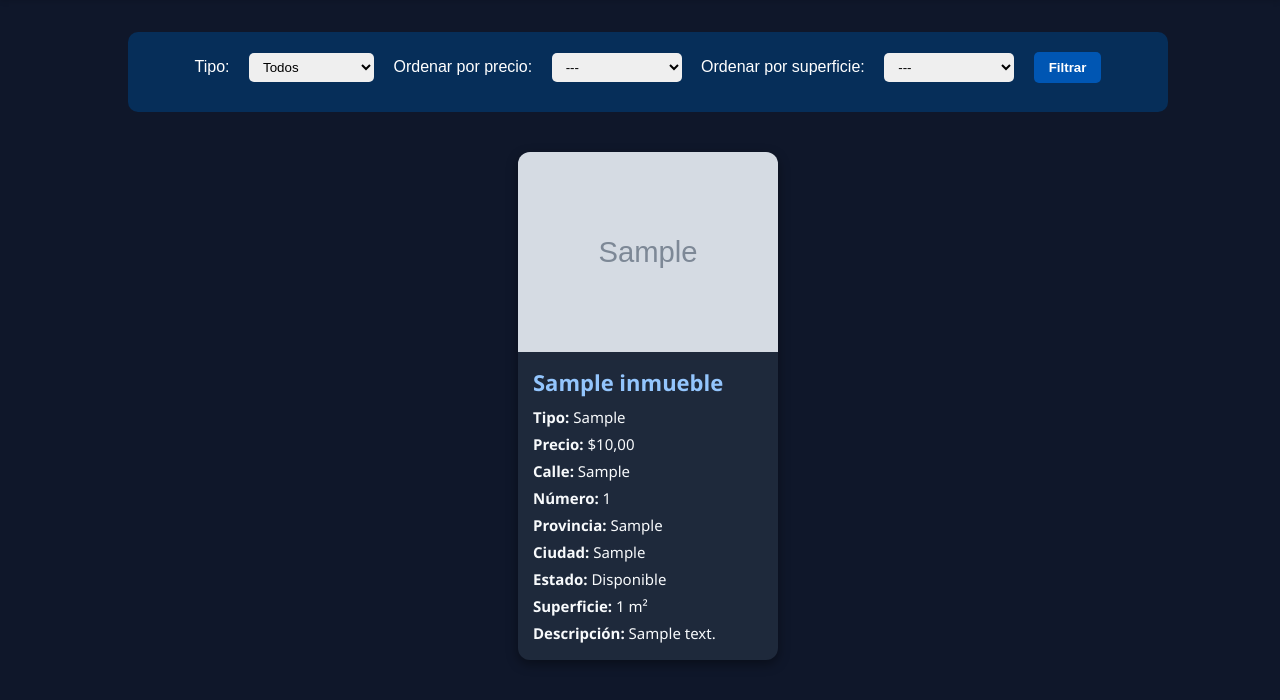
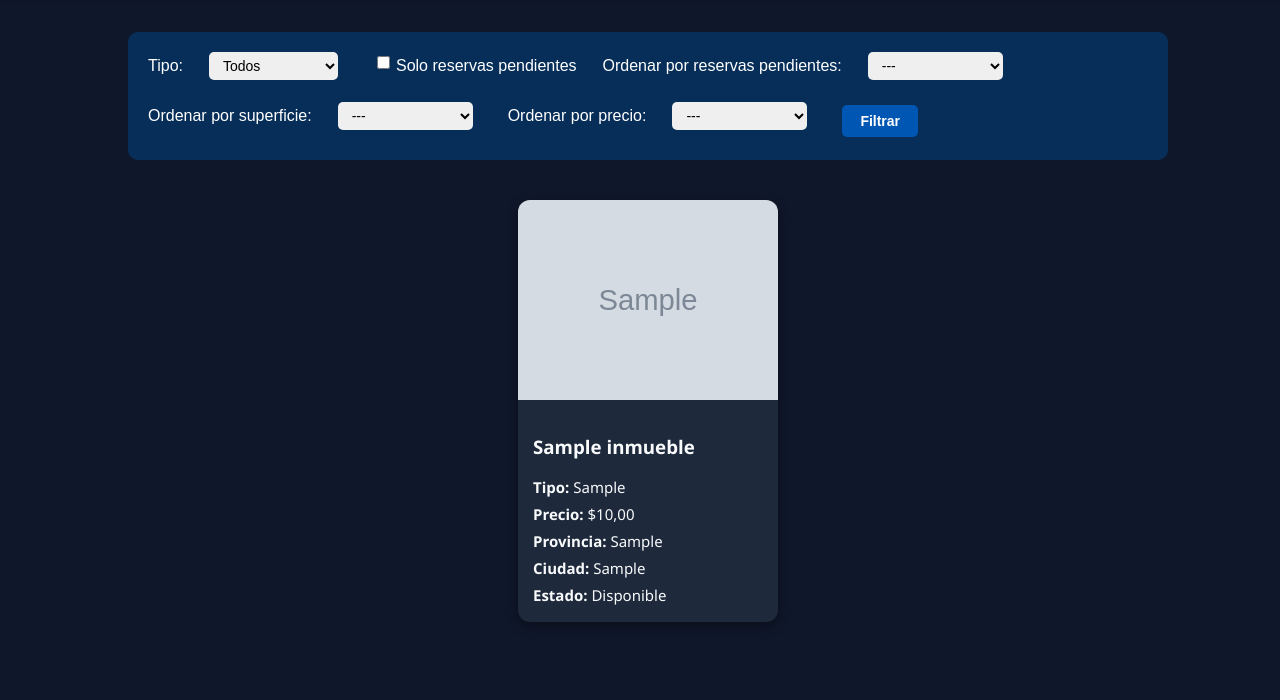
Before and after one commit to tomaspaoletti00/Ingenieria-de-Software-2, a Django app: page /inmuebles/inmuebles/ in a window 1280 px wide. Shown: the part 80-780 px from the top of the page. Run offline with Django 5.2, Linux system fonts and the light colour scheme; a user stored in the database is signed in; tables that the repository leaves empty hold one stand-in row (values such as "Sample post"); grey boxes marked "Sample" are stand-in pictures; data that the repository does not hold is empty.

Commit message:
Cambios en lista de inmuebles, filtros y notificaciones por reservas pendientes

```diff
--- a/gestion_inmuebles/models.py
+++ b/gestion_inmuebles/models.py
@@ -39,6 +39,10 @@ class Inmueble(models.Model):
 
     def __str__(self):
         return f"{self.nombre} - ${self.precio}"
+
+    @property
+    def reservas_pendientes(self):
+        return self.reserva_set.filter(estado='pendiente').count()
 
 
 
--- a/gestion_inmuebles/views.py
+++ b/gestion_inmuebles/views.py
@@ -4,6 +4,8 @@ from django.shortcuts import render, redirect, get_object_or_404
 from gestion_inmuebles.models import Departamento, Casa, Local, Cochera
 from .forms import InmuebleForm, FormularioDepartamento, FormularioCasa, FormularioLocal, FormularioCochera
 from .models import Inmueble
+from django.db.models import Count, Q
+from gestion_usuarios.views import es_empleado
 
 def adminInmuebles(request):
     return render(request, 'gestion_inmuebles/adminInmuebles.html')
@@ -18,27 +20,53 @@ def crear_inmueble(request):
         form = InmuebleForm()
     return render(request, 'gestion_inmuebles/formulario_inmueble.html', {'form': form})
 
+from django.db.models import Count, Q
+
+
 def listar_Inmuebles(request):
     tipo_filtro = request.GET.get('tipo')
     orden_superficie = request.GET.get("orden_superficie")
     orden_precio = request.GET.get("orden_precio")
-    largo_plaza = request.GET.get("largo_plaza")  # Nuevo filtro para cochera
+    largo_plaza = request.GET.get("largo_plaza")
     ancho_plaza = request.GET.get("ancho_plaza")
+
+    usuario = request.user
+    puede_ver_reservas = es_empleado(usuario)
+    solo_con_reservas = request.GET.get("solo_con_reservas") if puede_ver_reservas else None
+    orden_reservas = request.GET.get("orden_reservas") if puede_ver_reservas else None
 
     inmuebles_base = Inmueble.objects.exclude(activo="0")
 
-    # Aplicar ordenamientos
+    # Anotar reservas pendientes con otro nombre para no pisar property
+    if puede_ver_reservas:
+        inmuebles_base = inmuebles_base.annotate(
+            reservas_pendientes_count=Count('reserva', filter=Q(reserva__estado='pendiente'))
+        )
+        if solo_con_reservas == "si":
+            inmuebles_base = inmuebles_base.filter(reservas_pendientes_count__gt=0)
+
+    # Preparar ordenamientos
+    orden_fields = []
+
+    # Ordenar por cantidad de reservas pendientes si se selecciona
+    if orden_reservas == "desc":
+        orden_fields.append("-reservas_pendientes_count")
+    elif orden_reservas == "asc":
+        orden_fields.append("reservas_pendientes_count")
+
     if orden_superficie == "asc":
-        inmuebles_base = inmuebles_base.order_by("superficie")
+        orden_fields.append("superficie")
     elif orden_superficie == "desc":
-        inmuebles_base = inmuebles_base.order_by("-superficie")
+        orden_fields.append("-superficie")
 
     if orden_precio == "asc":
-        inmuebles_base = inmuebles_base.order_by("precio")
+        orden_fields.append("precio")
     elif orden_precio == "desc":
-        inmuebles_base = inmuebles_base.order_by("-precio")
+        orden_fields.append("-precio")
 
-    # Filtrar por tipo
+    if orden_fields:
+        inmuebles_base = inmuebles_base.order_by(*orden_fields)
+
     if tipo_filtro:
         inmuebles_base = inmuebles_base.filter(tipo=tipo_filtro)
 
@@ -64,34 +92,41 @@ def listar_Inmuebles(request):
                         continue
 
         if tipo.lower() == "cochera":
-        # Largo
             if largo_plaza:
                 try:
                     largo_plaza_val = float(largo_plaza)
                 except ValueError:
                     largo_plaza_val = None
-
                 if largo_plaza_val is not None and tipo_obj.largo_plaza < largo_plaza_val:
                     continue
 
-            # Ancho
             if ancho_plaza:
                 try:
                     ancho_plaza_val = float(ancho_plaza)
                 except ValueError:
                     ancho_plaza_val = None
-
                 if ancho_plaza_val is not None and tipo_obj.ancho_plaza < ancho_plaza_val:
                     continue
 
-        # Solo agregar si coincide con filtro de tipo o no hay filtro
-        if not tipo_filtro or tipo.lower() == tipo_filtro.lower():
-            inmuebles.append({'tipo': tipo, 'objeto': tipo_obj})
+        if puede_ver_reservas:
+            count = getattr(inmueble, 'reservas_pendientes_count', 0)
+            setattr(tipo_obj, 'reservas_pendientes_annotated', count)
+        else:
+            setattr(tipo_obj, 'reservas_pendientes_annotated', 0)
+
+        inmuebles.append({
+            'tipo': tipo,
+            'objeto': tipo_obj,
+        })
 
     return render(request, 'gestion_inmuebles/listaInmuebles.html', {
         'inmuebles': inmuebles,
         'tipo': tipo_filtro,
-        'largo_plaza': largo_plaza,  # Pasar al template para mantener selección en el filtro
+        'largo_plaza': largo_plaza,
+        'ancho_plaza': ancho_plaza,
+        'puede_ver_reservas': puede_ver_reservas,
+        'solo_con_reservas': solo_con_reservas,
+        'orden_reservas': orden_reservas,
     })
 
 # Esto es todo lo de la parte para agregar inmuebles de los cuatro tipos
--- a/gestion_usuarios/views.py
+++ b/gestion_usuarios/views.py
@@ -78,7 +78,6 @@ def es_admin(user):
     return user.is_authenticated and user.is_superuser
 
 @user_passes_test(es_empleado)
-
 def panelEmp(request):
     return render(request, 'gestion_usuarios/panel-emp.html')
 
--- a/static/styles/listaInmuebles.css
+++ b/static/styles/listaInmuebles.css
@@ -105,3 +105,63 @@ body {
 .card-link * {
     text-decoration: none !important;
 }
+
+
+        .filtros {
+            background-color: #062e59;
+            padding: 20px;
+            border-radius: 10px;
+            margin: 20px auto;
+            max-width: 1000px;
+            color: white;
+            font-family: Arial, sans-serif;
+        }
+
+        .filtro-form label,
+        .filtro-form select,
+        .filtro-form input {
+            margin-right: 15px;
+            margin-bottom: 10px;
+        }
+
+        .filtro-form select,
+        .filtro-form input {
+            padding: 6px 10px;
+            border-radius: 5px;
+            border: none;
+        }
+
+        .filtro-form button {
+            padding: 8px 15px;
+            background-color: #0056b3;
+            border: none;
+            color: white;
+            font-weight: bold;
+            border-radius: 5px;
+            cursor: pointer;
+        }
+
+        .filtro-form button:hover {
+            background-color: #003d80;
+        }
+
+        .card.no-disponible {
+            filter: grayscale(10%);
+            background-color: rgba(240, 240, 240, 0.38); /* Fondo más claro y semi-transparente */
+            position: relative;
+        }
+
+        .card.no-disponible::before {
+            content: attr(data-estado);
+            position: absolute;
+            top: 8px;
+            left: 8px;
+            background-color: rgba(0, 0, 0, 0.7);
+            color: white;
+            padding: 4px 8px;
+            border-radius: 5px;
+            font-size: 0.9rem;
+            font-weight: bold;
+            z-index: 1;
+            text-transform: uppercase;
+        }
--- a/templates/base.html
+++ b/templates/base.html
@@ -42,7 +42,11 @@
                 {% endif %}
 
                 {% if user.is_authenticated and not user.is_staff %}
-                    <li><span>Hola, {{ user.first_name|default:user.username }} !</span></li>
+                 <li>
+                <span style="color: #98c5dd;
+                font-weight: bold;padding: 6px 12px;border-radius: 20px; font-size: 0.9rem;
+                letter-spacing: 0.5px ">Hola, {{ user.first_name|default:user.username }} !</li>
+
                 {% endif %}
 
                 <li><a href="/">Home</a></li>
--- a/templates/gestion_inmuebles/listaInmuebles.html
+++ b/templates/gestion_inmuebles/listaInmuebles.html
@@ -6,6 +6,9 @@
     <meta charset="UTF-8">
     <title>Lista de Inmuebles</title>
     <link rel="stylesheet" href="{% static 'styles/listaInmuebles.css' %}">
+</head>
+
+<body>
 <style>
   .filtros {
     background-color: #062e59;
@@ -17,57 +20,77 @@
     font-family: Arial, sans-serif;
   }
 
-        .filtro-form label,
-        .filtro-form select,
-        .filtro-form input {
-            margin-right: 15px;
-            margin-bottom: 10px;
+  .filtro-form {
+    display: flex;
+    flex-wrap: wrap;
+    gap: 12px 20px;
+    align-items: center;
+  }
+
+  .filtro-form > * {
+    display: flex;
+    align-items: center;
+  }
+
+  .filtro-form label {
+    margin-right: 6px;
+    white-space: nowrap;
   }
 
   .filtro-form select,
-        .filtro-form input {
-            padding: 6px 10px;
+  .filtro-form input[type="number"],
+  .filtro-form input[type="checkbox"] {
+    padding: 5px 10px;
     border-radius: 5px;
     border: none;
+    font-size: 14px;
+  }
+
+  .checkbox-container {
+    cursor: pointer;
+    user-select: none;
+    color: white;
+  }
+
+  .checkbox-container input[type="checkbox"] {
+    margin-right: 6px;
   }
 
   .filtro-form button {
-            padding: 8px 15px;
+    padding: 8px 18px;
     background-color: #0056b3;
     border: none;
     color: white;
     font-weight: bold;
     border-radius: 5px;
     cursor: pointer;
+    font-size: 14px;
   }
 
   .filtro-form button:hover {
     background-color: #003d80;
   }
 
-        .card.no-disponible {
-            filter: grayscale(10%);
-            background-color: rgba(240, 240, 240, 0.38); /* Fondo más claro y semi-transparente */
-            position: relative;
+  .notificacion {
+    position: absolute;
+    top: 10px;
+    right: 10px;
+    background-color: red;
+    color: white;
+    font-weight: bold;
+    font-size: 0.8rem;
+    padding: 4px 8px;
+    border-radius: 999px;
+    z-index: 2;
 }
 
-        .card.no-disponible::before {
-            content: attr(data-estado);
-            position: absolute;
-            top: 8px;
-            left: 8px;
-            background-color: rgba(0, 0, 0, 0.7);
-            color: white;
-            padding: 4px 8px;
-            border-radius: 5px;
-            font-size: 0.9rem;
-            font-weight: bold;
-            z-index: 1;
-            text-transform: uppercase;
+.card-link {
+    position: relative; /* Para que la notificación se posicione respecto al link */
+    display: block;
 }
 </style>
-</head>
-<body>
+
+
 
 
 <div class="filtros">
@@ -81,18 +104,34 @@
       <option value="Cochera" {% if request.GET.tipo == "Cochera" %}selected{% endif %}>Cochera</option>
     </select>
 
-            <label for="orden_precio">Ordenar por precio:</label>
-            <select name="orden_precio" id="orden_precio">
+    {% if user.is_staff %}
+      <label class="checkbox-container" for="solo_con_reservas">
+        <input type="checkbox" name="solo_con_reservas" id="solo_con_reservas" value="si"
+               {% if solo_con_reservas == "si" %}checked{% endif %}
+               {% if not puede_ver_reservas %}disabled{% endif %}>
+        Solo reservas pendientes
+      </label>
+
+      <label for="orden_reservas">Ordenar por reservas pendientes:</label>
+      <select name="orden_reservas" id="orden_reservas" {% if not puede_ver_reservas %}disabled{% endif %}>
         <option value="">---</option>
-                <option value="asc" {% if request.GET.orden_precio == "asc" %}selected{% endif %}>Menor a mayor</option>
-                <option value="desc" {% if request.GET.orden_precio == "desc" %}selected{% endif %}>Mayor a menor</option>
+        <option value="asc" {% if orden_reservas == "asc" %}selected{% endif %}>Menor a mayor</option>
+        <option value="desc" {% if orden_reservas == "desc" %}selected{% endif %}>Mayor a menor</option>
       </select>
+    {% endif %}
 
     <label for="orden_superficie">Ordenar por superficie:</label>
     <select name="orden_superficie" id="orden_superficie">
       <option value="">---</option>
       <option value="asc" {% if request.GET.orden_superficie == "asc" %}selected{% endif %}>Menor a mayor</option>
       <option value="desc" {% if request.GET.orden_superficie == "desc" %}selected{% endif %}>Mayor a menor</option>
+    </select>
+
+    <label for="orden_precio">Ordenar por precio:</label>
+    <select name="orden_precio" id="orden_precio">
+      <option value="">---</option>
+      <option value="asc" {% if request.GET.orden_precio == "asc" %}selected{% endif %}>Menor a mayor</option>
+      <option value="desc" {% if request.GET.orden_precio == "desc" %}selected{% endif %}>Mayor a menor</option>
     </select>
 
     <label for="largo_plaza" id="label_largo_plaza" style="display:none;">Largo de Plaza mínimo (m):</label>
@@ -107,44 +146,29 @@
   </form>
 </div>
 
+
+  </form>
+</div>
+
 <div class="container">
-    {# Mostrar primero los inmuebles DISPONIBLES #}
     {% for inmueble in inmuebles %}
         {% if inmueble.objeto.estado == 'Disponible' %}
             {% with inmueble=inmueble.objeto tipo=inmueble.tipo %}
                 <a href="{% url 'inmueble_detalle' inmueble.id %}" class="card-link">
                     <div class="card">
+                         {% if user.is_staff and inmueble.reservas_pendientes %}
+                             <div class="notificacion">{{ inmueble.reservas_pendientes }}</div>
+                         {% endif %}
                         {% if inmueble.imagen %}
                             <img src="{{ inmueble.imagen.url }}" alt="Imagen de {{ inmueble.nombre }}">
                         {% endif %}
                         <div class="card-content">
-                            <h2>{{ inmueble.nombre }}</h2>
+                            <h3>{{ inmueble.nombre }}</h3>
                             <p><strong>Tipo:</strong> {{ inmueble.tipo }}</p>
                             <p><strong>Precio:</strong> ${{ inmueble.precio }}</p>
-                            <p><strong>Calle:</strong> {{ inmueble.calle }}</p>
-                            <p><strong>Número:</strong> {{ inmueble.numero }}</p>
                             <p><strong>Provincia:</strong> {{ inmueble.provincia }}</p>
                             <p><strong>Ciudad:</strong> {{ inmueble.ciudad }}</p>
                             <p><strong>Estado:</strong> {{ inmueble.get_estado_display }}</p>
-                            <p><strong>Superficie:</strong> {{ inmueble.superficie }} m²</p>
-                            {% if inmueble.tipo == "Departamento" or inmueble.tipo == "Casa" %}
-                                <p><strong>Habitaciones:</strong> {{ inmueble.habitaciones }}</p>
-                                <p><strong>Baños:</strong> {{ inmueble.banios }}</p>
-                                <p><strong>Cochera:</strong> {{ inmueble.tiene_cochera|yesno:"Sí,No" }}</p>
-                                <p><strong>Internet:</strong> {{ inmueble.tiene_internet|yesno:"Sí,No" }}</p>
-                            {% elif inmueble.tipo == "Local" %}
-                                <p><strong>Habitaciones:</strong> {{ inmueble.habitaciones }}</p>
-                                <p><strong>Frente:</strong> {{ inmueble.frente }} m</p>
-                                <p><strong>Fondo:</strong> {{ inmueble.fondo }} m</p>
-                            {% elif inmueble.tipo == "Cochera" %}
-                                <p><strong>Tipo de Cochera:</strong> {{ inmueble.tipo_cochera }}</p>
-                                <p><strong>Largo plaza:</strong> {{ inmueble.largo_plaza }} m</p>
-                                <p><strong>Ancho plaza:</strong> {{ inmueble.ancho_plaza }} m</p>
-                                <p><strong>Plazas:</strong> {{ inmueble.plazas }}</p>
-                            {% endif %}
-                            {% if inmueble.descripcion %}
-                                <p><strong>Descripción:</strong> {{ inmueble.descripcion }}</p>
-                            {% endif %}
                         </div>
                     </div>
                 </a>
@@ -152,7 +176,6 @@
         {% endif %}
     {% endfor %}
 
-    {# Luego los NO DISPONIBLES y MANTENIMIENTO #}
     {% for inmueble in inmuebles %}
         {% if inmueble.objeto.estado != 'Disponible' %}
             {% with inmueble=inmueble.objeto tipo=inmueble.tipo %}
@@ -162,33 +185,12 @@
                             <img src="{{ inmueble.imagen.url }}" alt="Imagen de {{ inmueble.nombre }}">
                         {% endif %}
                         <div class="card-content">
-                            <h2>{{ inmueble.nombre }}</h2>
+                            <h3>{{ inmueble.nombre }}</h3>
                             <p><strong>Tipo:</strong> {{ inmueble.tipo }}</p>
                             <p><strong>Precio:</strong> ${{ inmueble.precio }}</p>
-                            <p><strong>Calle:</strong> {{ inmueble.calle }}</p>
-                            <p><strong>Número:</strong> {{ inmueble.numero }}</p>
                             <p><strong>Provincia:</strong> {{ inmueble.provincia }}</p>
                             <p><strong>Ciudad:</strong> {{ inmueble.ciudad }}</p>
                             <p><strong>Estado:</strong> {{ inmueble.get_estado_display }}</p>
-                            <p><strong>Superficie:</strong> {{ inmueble.superficie }} m²</p>
-                            {% if inmueble.tipo == "Departamento" or inmueble.tipo == "Casa" %}
-                                <p><strong>Habitaciones:</strong> {{ inmueble.habitaciones }}</p>
-                                <p><strong>Baños:</strong> {{ inmueble.banios }}</p>
-                                <p><strong>Cochera:</strong> {{ inmueble.tiene_cochera|yesno:"Sí,No" }}</p>
-                                <p><strong>Internet:</strong> {{ inmueble.tiene_internet|yesno:"Sí,No" }}</p>
-                            {% elif inmueble.tipo == "Local" %}
-                                <p><strong>Habitaciones:</strong> {{ inmueble.habitaciones }}</p>
-                                <p><strong>Frente:</strong> {{ inmueble.frente }} m</p>
-                                <p><strong>Fondo:</strong> {{ inmueble.fondo }} m</p>
-                            {% elif inmueble.tipo == "Cochera" %}
-                                <p><strong>Tipo de Cochera:</strong> {{ inmueble.tipo_cochera }}</p>
-                                <p><strong>Largo plaza:</strong> {{ inmueble.largo_plaza }} m</p>
-                                <p><strong>Ancho plaza:</strong> {{ inmueble.ancho_plaza }} m</p>
-                                <p><strong>Plazas:</strong> {{ inmueble.plazas }}</p>
-                            {% endif %}
-                            {% if inmueble.descripcion %}
-                                <p><strong>Descripción:</strong> {{ inmueble.descripcion }}</p>
-                            {% endif %}
                         </div>
                     </div>
                 </a>
```
Also changed, not shown: templates/gestion_reserva/hacer_reserva.html (+27 -9 lines), media/inmuebles/cocheraLosHornos.jpg (added). Lines whose indentation alone changed are shown as unchanged.
